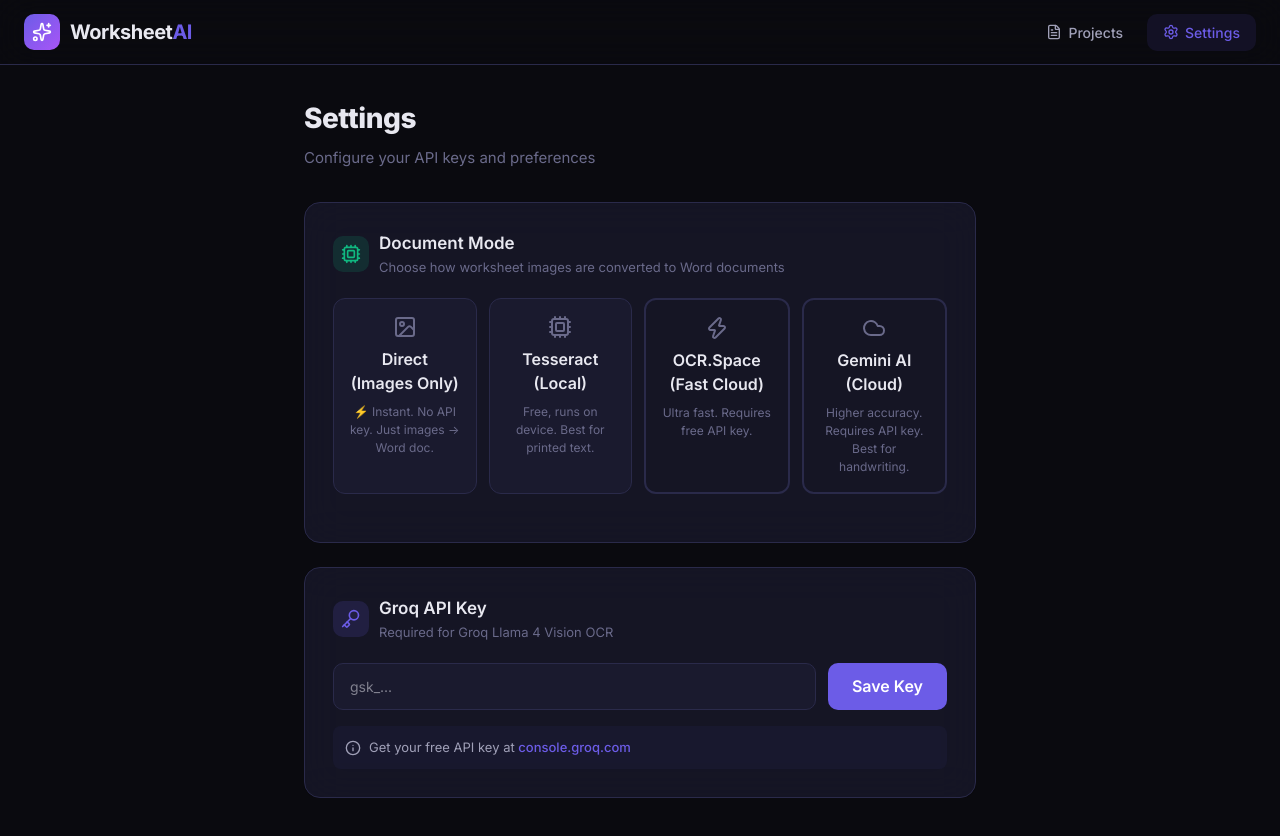
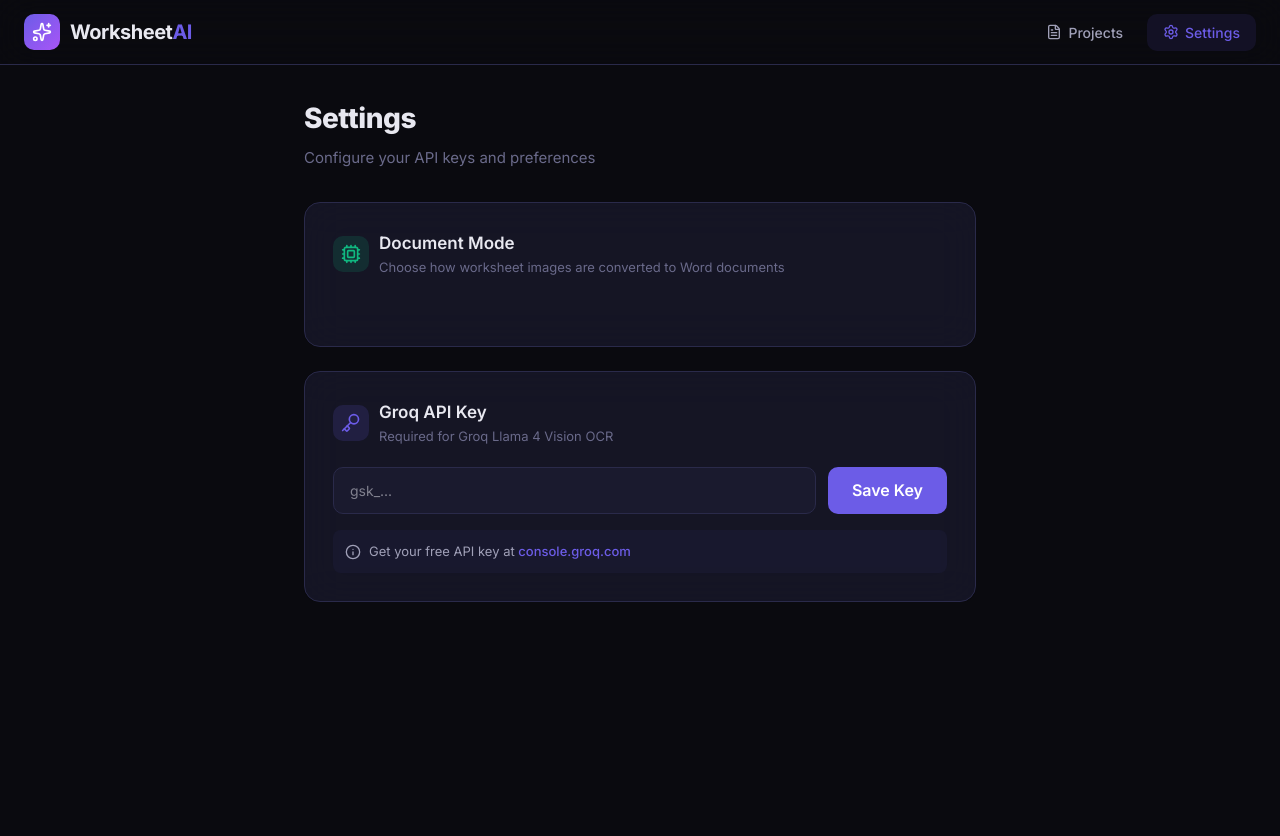
Before and after one commit to pm-lang/back-office-data-entry-app, a Next.js app: page /settings in a window 1280 px wide. Shown: the top 836 px of the page. After the commit the page ends 800 px from the top, so only its background shows below. Built offline with nearby package versions, Linux system fonts and the light colour scheme.

Commit message:
chore: add Groq API key to environment and remove Gemini from UI

```diff
--- a/src/app/api/projects/[id]/generate/route.ts
+++ b/src/app/api/projects/[id]/generate/route.ts
@@ -31,6 +31,11 @@
       }
     } catch (e) {
       // Ignore empty body errors
+    }
+
+    // Fallback to env var if client doesn't provide one
+    if (!groqApiKey && process.env.GROQ_API_KEY) {
+      groqApiKey = process.env.GROQ_API_KEY;
     }
 
     // Verify API key is configured if using Gemini
--- a/src/app/settings/page.tsx
+++ b/src/app/settings/page.tsx
@@ -112,145 +112,7 @@
           </div>
 
           <div style={{ display: "flex", gap: 12, flexWrap: "wrap", marginBottom: 20 }}>
-            <button
-              onClick={() => handleEngineChange("direct")}
-              style={{
-                flex: 1,
-                minWidth: 140,
-                padding: "16px",
-                borderRadius: 12,
-                border: ocrEngine === "direct" ? "2px solid #10b981" : "1px solid var(--border-primary)",
-                background: ocrEngine === "direct" ? "rgba(16, 185, 129, 0.05)" : "var(--bg-card)",
-                cursor: "pointer",
-                display: "flex",
-                flexDirection: "column",
-                alignItems: "center",
-                gap: 8,
-                transition: "all 0.2s",
-              }}
-            >
-              <Image size={24} color={ocrEngine === "direct" ? "#10b981" : "var(--text-muted)"} />
-              <div style={{ fontWeight: 600, color: ocrEngine === "direct" ? "#10b981" : "var(--text-primary)" }}>
-                Direct (Images Only)
-              </div>
-              <div style={{ fontSize: 12, color: "var(--text-muted)", textAlign: "center" }}>
-                ⚡ Instant. No API key. Just images → Word doc.
-              </div>
-            </button>
-            <button
-              onClick={() => handleEngineChange("tesseract")}
-              style={{
-                flex: 1,
-                padding: "16px",
-                borderRadius: 12,
-                border: ocrEngine === "tesseract" ? "2px solid #10b981" : "1px solid var(--border-primary)",
-                background: ocrEngine === "tesseract" ? "rgba(16, 185, 129, 0.05)" : "var(--bg-card)",
-                cursor: "pointer",
-                display: "flex",
-                flexDirection: "column",
-                alignItems: "center",
-                gap: 8,
-                transition: "all 0.2s",
-              }}
-            >
-              <Cpu size={24} color={ocrEngine === "tesseract" ? "#10b981" : "var(--text-muted)"} />
-              <div style={{ fontWeight: 600, color: ocrEngine === "tesseract" ? "#10b981" : "var(--text-primary)" }}>
-                Tesseract (Local)
-              </div>
-              <div style={{ fontSize: 12, color: "var(--text-muted)", textAlign: "center" }}>
-                Free, runs on device. Best for printed text.
-              </div>
-            </button>
 
-            <button
-              onClick={() => handleEngineChange("ocrspace")}
-              style={{
-                flex: 1,
-                padding: "16px",
-                borderRadius: 12,
-                border: `2px solid ${
-                  ocrEngine === "ocrspace"
-                    ? "var(--accent-primary)"
-                    : "var(--border-primary)"
-                }`,
-                background:
-                  ocrEngine === "ocrspace" ? "rgba(108, 92, 231, 0.05)" : "transparent",
-                cursor: "pointer",
-                transition: "all 0.2s",
-                display: "flex",
-                flexDirection: "column",
-                alignItems: "center",
-                gap: 8,
-              }}
-            >
-              <Zap
-                size={24}
-                color={
-                  ocrEngine === "ocrspace"
-                    ? "var(--accent-primary)"
-                    : "var(--text-muted)"
-                }
-              />
-              <div
-                style={{
-                  fontWeight: 600,
-                  color:
-                    ocrEngine === "ocrspace"
-                      ? "var(--accent-primary)"
-                      : "var(--text-primary)",
-                }}
-              >
-                OCR.Space (Fast Cloud)
-              </div>
-              <div style={{ fontSize: 12, color: "var(--text-muted)", textAlign: "center" }}>
-                Ultra fast. Requires free API key.
-              </div>
-            </button>
-
-            <button
-              onClick={() => handleEngineChange("gemini")}
-              style={{
-                flex: 1,
-                padding: "16px",
-                borderRadius: 12,
-                border: `2px solid ${
-                  ocrEngine === "gemini"
-                    ? "var(--accent-primary)"
-                    : "var(--border-primary)"
-                }`,
-                background:
-                  ocrEngine === "gemini" ? "rgba(108, 92, 231, 0.05)" : "transparent",
-                cursor: "pointer",
-                transition: "all 0.2s",
-                display: "flex",
-                flexDirection: "column",
-                alignItems: "center",
-                gap: 8,
-              }}
-            >
-              <Cloud
-                size={24}
-                color={
-                  ocrEngine === "gemini"
-                    ? "var(--accent-primary)"
-                    : "var(--text-muted)"
-                }
-              />
-              <div
-                style={{
-                  fontWeight: 600,
-                  color:
-                    ocrEngine === "gemini"
-                      ? "var(--accent-primary)"
-                      : "var(--text-primary)",
-                }}
-              >
-                Gemini AI (Cloud)
-              </div>
-              <div style={{ fontSize: 12, color: "var(--text-muted)", textAlign: "center" }}>
-                Higher accuracy. Requires API key. Best for handwriting.
-              </div>
-            </button>
           </div>
 
           {ocrEngine === "direct" && (
```
